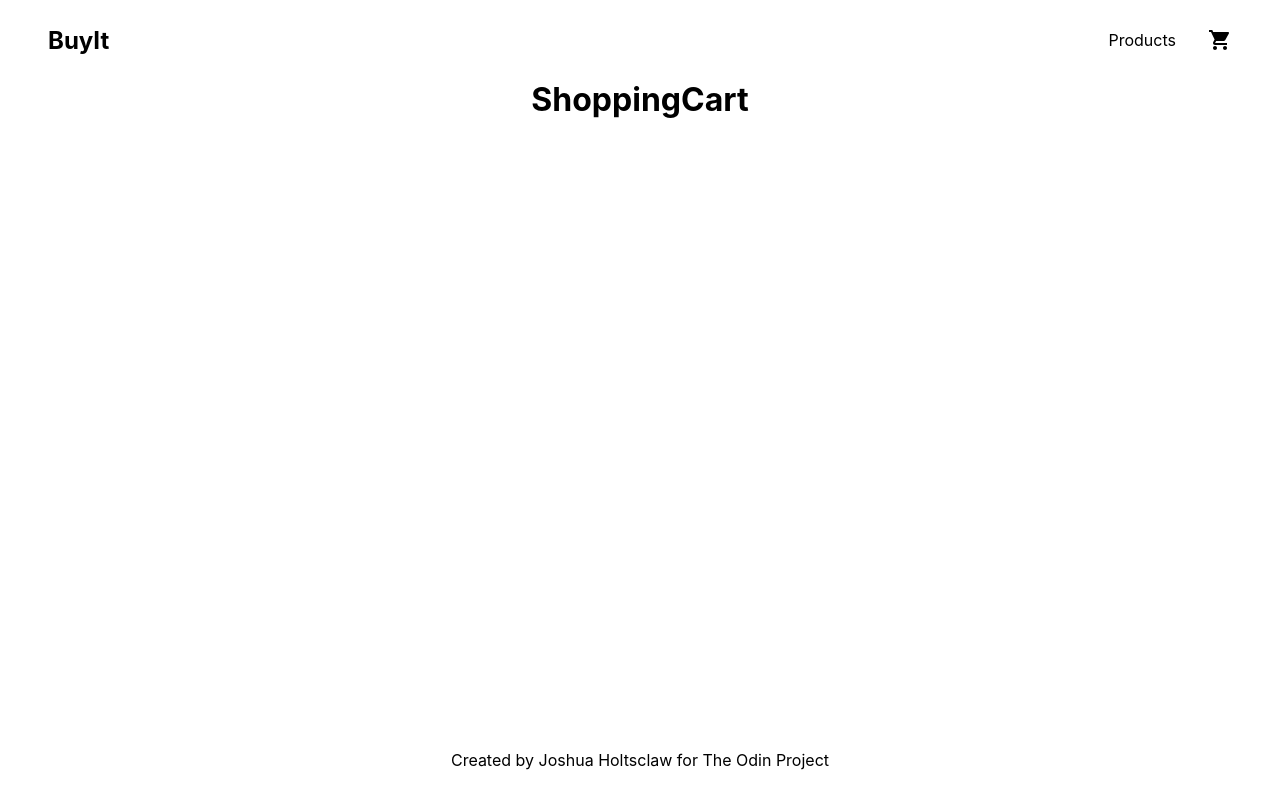
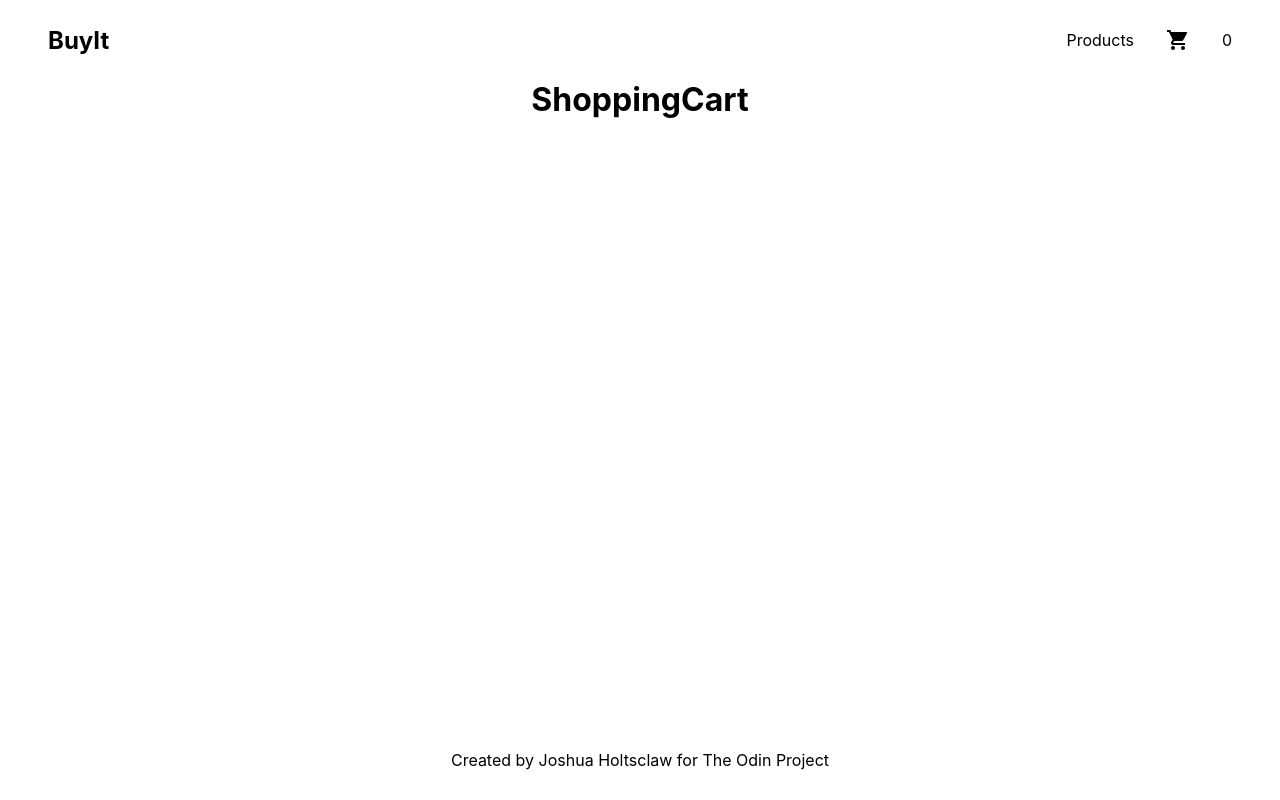
Before and after one commit to Marshnme/shopping-app, a React (Create React App) app: page /shoppingCart in a window 1280 px wide. Built offline with nearby package versions, Linux system fonts and the light colour scheme; no server answers.

Commit message:
cart logic working correctly, just need to builtout cart page

```diff
--- a/src/App.js
+++ b/src/App.js
@@ -9,6 +9,7 @@ import { Routes, Route, Link } from 'react-router-dom';
 function App() {
 	const [storeItems, setStoreItems] = useState([]);
 	const [filteredItems, setFilteredItems] = useState([]);
+	const [cart, setCart] = useState({ quantity: 0, items: [] });
 	function getStoreItems() {
 		fetch('https://fakestoreapi.com/products')
 			.then((res) => res.json())
@@ -22,9 +23,15 @@ function App() {
 		getStoreItems();
 	}, []);
 
-	// useEffect(() => {
+	function addToCart(item) {
+		setCart((prevState) => ({
+			...prevState,
+			quantity: cart.quantity + 1,
+			items: [...cart.items, item],
+		}));
 
-	// }, [])
+		console.log(cart);
+	}
 
 	function filterItems(currentFilter) {
 		let newItems = [...storeItems];
@@ -42,7 +49,7 @@ function App() {
 	return (
 		<div className="App">
 			<div className="nav-bar-comp">
-				<NavBar></NavBar>
+				<NavBar cart={cart}></NavBar>
 			</div>
 			<div className="main-comp">
 				<Routes>
@@ -52,6 +59,7 @@ function App() {
 							<ProductList
 								filteredItems={filteredItems}
 								filterItems={filterItems}
+								addToCart={addToCart}
 							/>
 						}
 					></Route>
--- a/src/components/NavBar.jsx
+++ b/src/components/NavBar.jsx
@@ -2,7 +2,7 @@ import './styleSheets/NavBar.css'
 import ShoppingCartIcon from '@mui/icons-material/ShoppingCart';
 import {Link,useNavigate} from 'react-router-dom'
 
-const NavBar = () => {
+const NavBar = (props) => {
     let navigate = useNavigate()
     function goToCart(){
         navigate('/shoppingCart')
@@ -13,6 +13,7 @@ const NavBar = () => {
             <div className='nav-links'>
                 <Link className='products-link' to='/'>Products</Link>
                 <ShoppingCartIcon className='cart-icon' onClick={goToCart}></ShoppingCartIcon>
+                <span>{props.cart.quantity}</span>
             </div>
 
         </header>
--- a/src/components/ProductList.jsx
+++ b/src/components/ProductList.jsx
@@ -1,7 +1,7 @@
 import './styleSheets/ProductList.css'
 
 const ProductList = (props) => {
-    console.log(props.filteredItems)
+    // console.log(props.filteredItems)
     return (
         <div className='product-list-parent'>
             <div className='filter-box'>
@@ -35,14 +35,14 @@ const ProductList = (props) => {
             <main className='product-list'>
 
             {props.filteredItems.map((item) => {
-                console.log(item)
+                // console.log(item)
                 return (
                     <div key={item.id} className='product'>
                         <img className='product-img' src={item.image} alt='product img'></img>
                         <p className='product-title'>{item.title}</p>
                         <p className='product-price'>${item.price}</p>
                         {/* <p className='product-description'>{item.description}</p> */}
-                        <button>Add to cart</button>
+                        <button onClick={() => { props.addToCart(item) }}>Add to cart</button>
                     </div>
                 )
             })}
```
